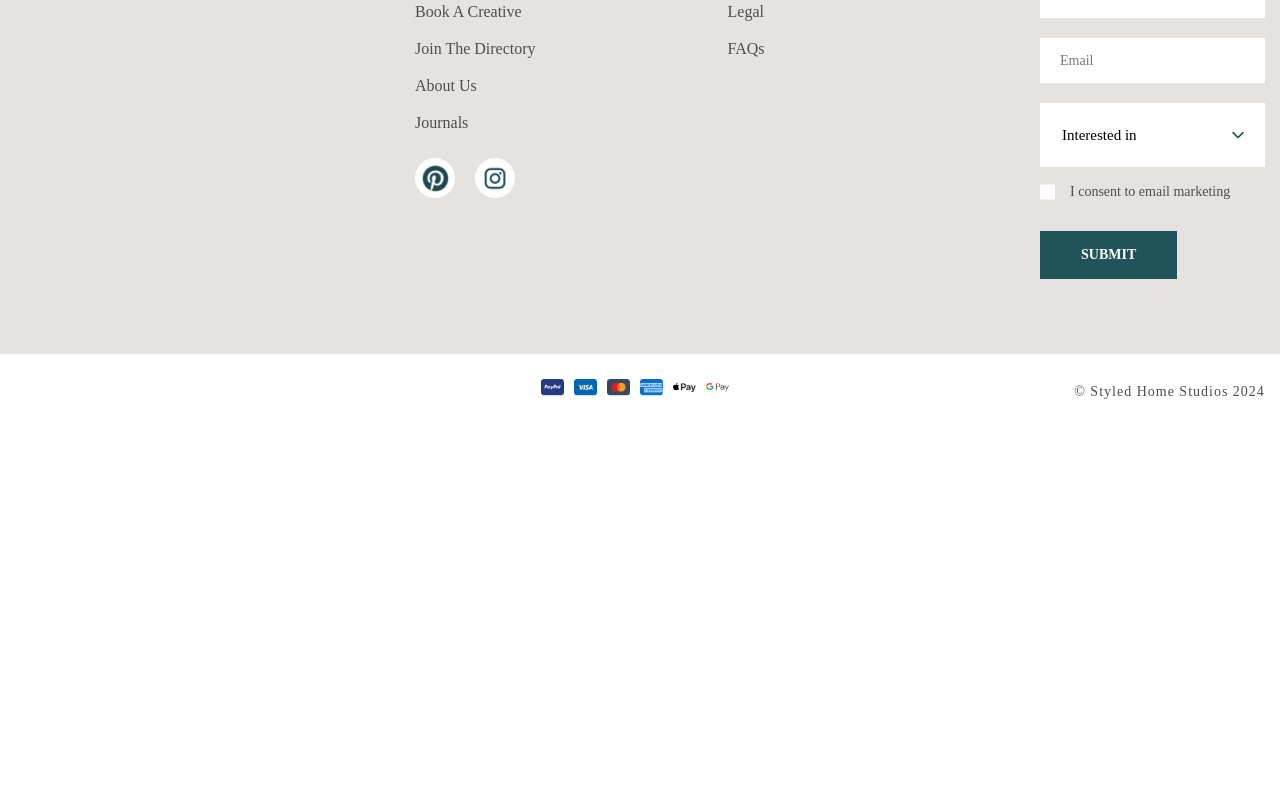
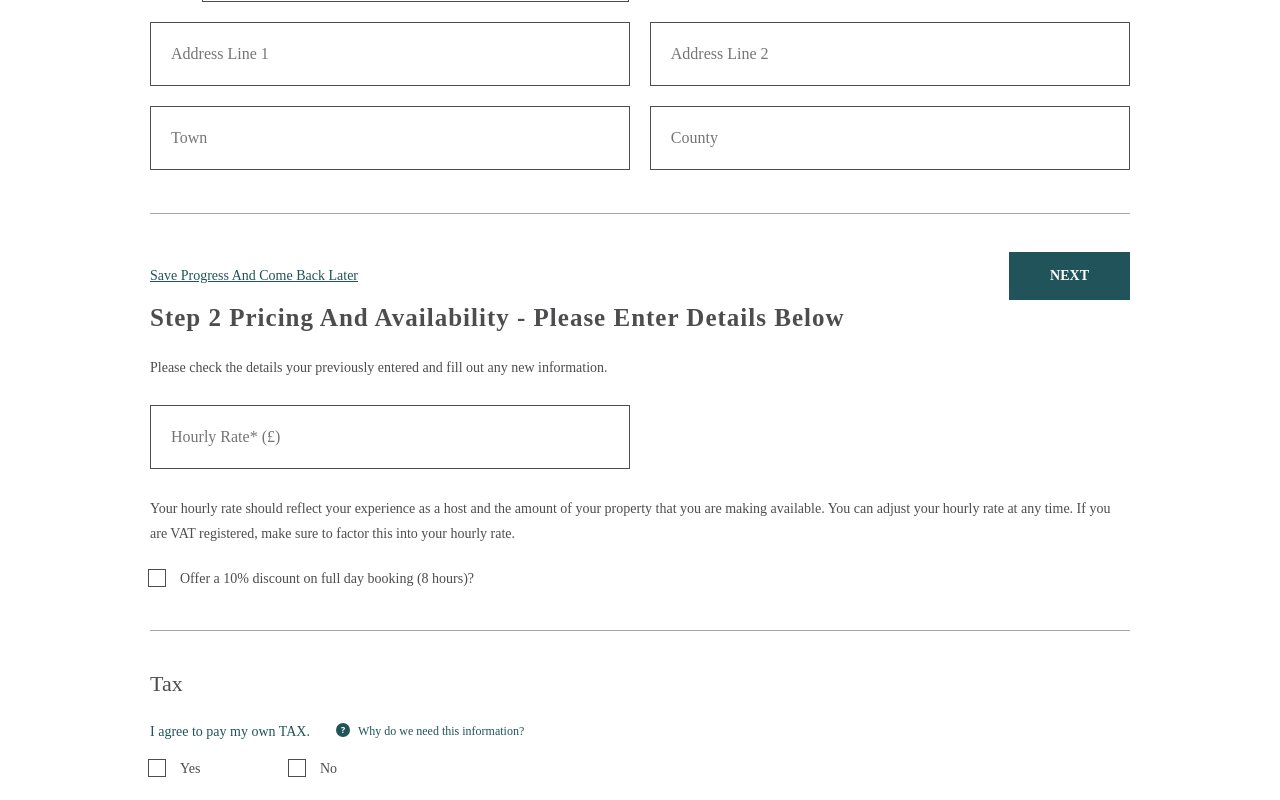
Before and after one commit to Sajjadbagwan/styled-home-studios, a Next.js app: page /confirm-property-details in a window 1280 px wide. Shown: the part 1986-2786 px from the top of the page. Before the commit the page ends 2405 px from the top, so only its background shows below. Built offline with nearby package versions, Linux system fonts and the light colour scheme; a web font is replaced by a local one.

Commit message:
minor fix

```diff
--- a/src/components/Design/ConfirmPropertyDetailsForm/confirmPropertyDetailsForm.js
+++ b/src/components/Design/ConfirmPropertyDetailsForm/confirmPropertyDetailsForm.js
@@ -110,12 +110,12 @@ function ConfirmPropertyDetailsForm() {
           </li>
         </ul>
         <form>
-          {/* <ConfirmPropertyDetailsStep1 />
+          <ConfirmPropertyDetailsStep1 />
           <ConfirmPropertyDetailsStep2 />
           <ConfirmPropertyDetailsStep3 />
           <ConfirmPropertyDetailsStep4 />
           <ConfirmPropertyDetailsStep5 />
-          <ConfirmPropertyDetailsStep6 />*/}
+          <ConfirmPropertyDetailsStep6 />
           <ConfirmPropertyDetailsStep7 />
         </form>
       </div>
```
